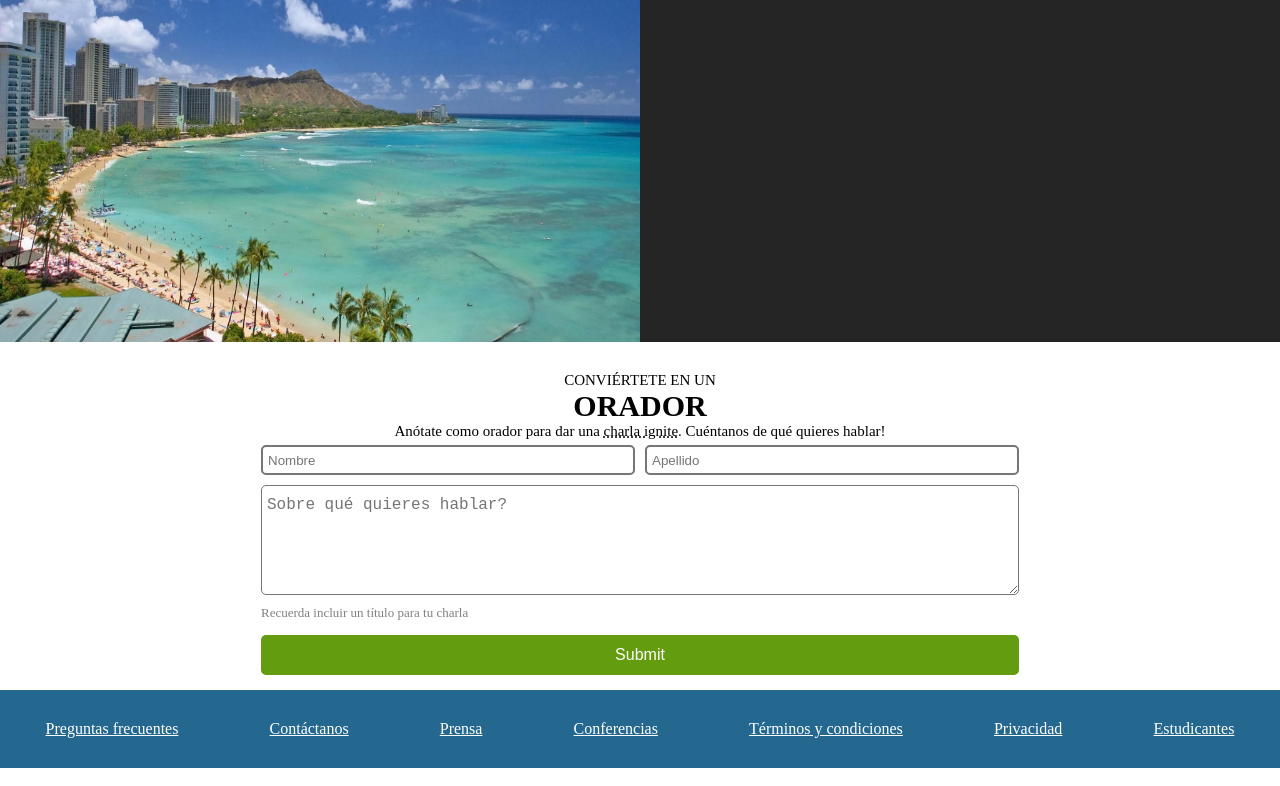
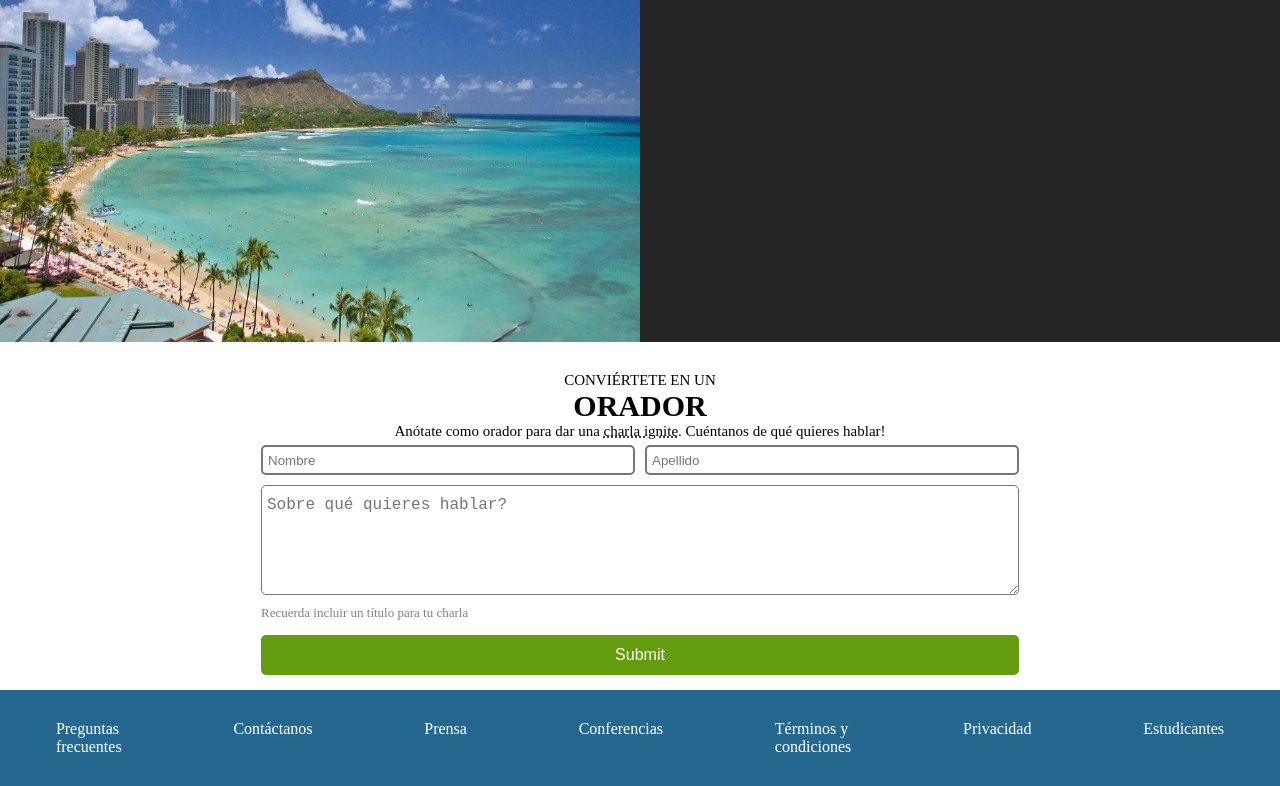
Before and after one commit to FGoliveto/Ejercicio-integrador, a plain HTML site: page index.html in a window 1280 px wide. Shown: the part 1318-2104 px from the top of the page. Drawn offline with Linux system fonts and the light colour scheme.

Commit message:
correccion en el footer

```diff
--- a/css/main.css
+++ b/css/main.css
@@ -300,6 +300,9 @@ footer ul{
     list-style-position: inside;
     list-style-type: none;
 }
+footer a{
+    text-decoration: none;
+}
 footer a:visited{
     color: white;
 }
--- a/index.html
+++ b/index.html
@@ -91,11 +91,11 @@
     </section>
     <footer>
         <ul>
-            <li><a href="">Preguntas frecuentes</a></li>
+            <li><a href="">Preguntas<br>frecuentes</a></li>
             <li><a href="">Contáctanos</a></li>
             <li><a href="">Prensa</a></li>
             <li><a href="">Conferencias</a></li>
-            <li><a href="">Términos y condiciones</a></li>
+            <li><a href="">Términos y<br>condiciones</a></li>
             <li><a href="">Privacidad</a></li>
             <li><a href="">Estudicantes</a></li>
         </ul>
```
